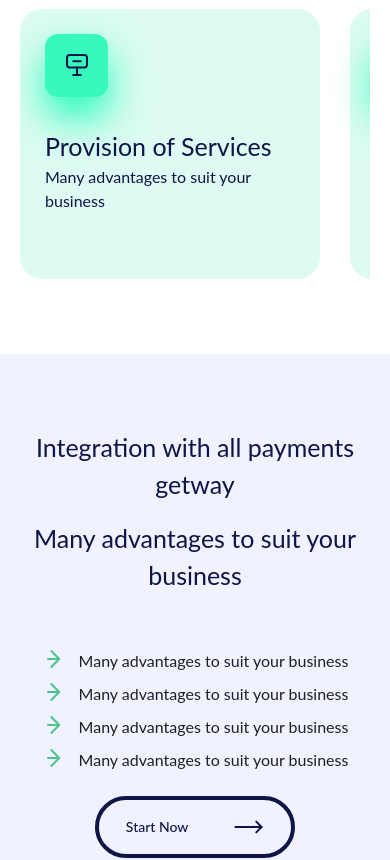
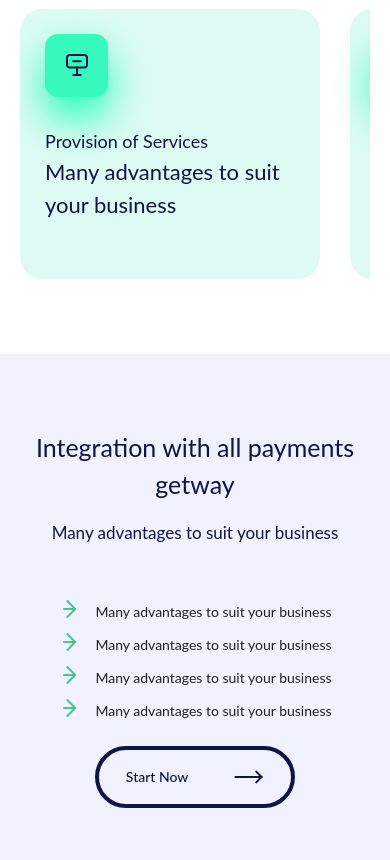
Before and after one commit to Hamaddogar/zaki-shop, a Next.js app: page /services in a window 390 px wide. Shown: the part 1200-2060 px from the top of the page. Built offline with nearby package versions, Linux system fonts and the light colour scheme.

Commit message:
CSS- fontSize

```diff
--- a/src/styles/Invoices.module.css
+++ b/src/styles/Invoices.module.css
@@ -64,7 +64,7 @@
 }
 
 .normal2 {
-  font-size: 18px;
+  font-size: 18px !important;
   font-style: normal;
   font-weight: 400;
   line-height: normal;
@@ -91,12 +91,12 @@
 
   .subtitlemain,
   .titleIntegration {
-    font-size: 27px;
+    font-size: 27px !important;
     line-height: 35px;
   }
 
   .normal2 {
-    font-size: 16px;
+    font-size: 16px !important;
   }
 }
 
@@ -126,7 +126,7 @@
   }
 
   .normal2 {
-    font-size: 15px;
+    font-size: 15px !important;
   }
 }
 
@@ -141,17 +141,17 @@
   }
 
   .normal {
-    font-size: 20px;
+    font-size: 20px !important;
   }
 
   .normal2 {
-    font-size: 15px;
+    font-size: 15px !important;
   }
 }
 
 @media only screen and (max-width: 800px) {
   .subtitle {
-    font-size: 35px;
+    font-size: 35px !important;
   }
 
 }
@@ -179,22 +179,22 @@
   }
 
   .subtitle {
-    font-size: 26px;
+    font-size: 26px !important;
     line-height: 29px;
   }
 
   .normal {
-    font-size: 17px;
+    font-size: 17px !important;
   }
 
   .normal2 {
-    font-size: 14px;
+    font-size: 14px !important;
   }
 }
 
 @media only screen and (max-width: 450px) {
   .titleIntegration {
-    font-size: 23px;
+    font-size: 23px !important;
     line-height: 32px;
   }
 
--- a/src/styles/Marketing.module.css
+++ b/src/styles/Marketing.module.css
@@ -63,7 +63,7 @@
 }
 
 .normal2 {
-  font-size: 18px;
+  font-size: 18px !important;
   font-style: normal;
   font-weight: 400;
   line-height: normal;
@@ -77,7 +77,7 @@
 /* Desktop */
 @media only screen and (max-width:1500px) {
   .planListText {
-    font-size: 15px;
+    font-size: 15px !important;
   }
 
   .planMain {
@@ -104,12 +104,12 @@
 
   .subtitlemain,
   .titleIntegration {
-    font-size: 27px;
+    font-size: 27px !important;
     line-height: 35px;
   }
 
   .normal2 {
-    font-size: 16px;
+    font-size: 16px !important;
   }
 }
 
@@ -141,7 +141,7 @@
   }
 
   .normal2 {
-    font-size: 15px;
+    font-size: 15px !important;
   }
 }
 
@@ -153,11 +153,11 @@
   }
 
   .normal {
-    font-size: 20px;
+    font-size: 20px !important;
   }
 
   .normal2 {
-    font-size: 15px;
+    font-size: 15px !important;
   }
 }
 
@@ -187,25 +187,25 @@
 @media only screen and (max-width: 600px) {
 
   .normal {
-    font-size: 18px;
+    font-size: 18px !important;
   }
 
   .cardTitle {
-    font-size: 20px;
+    font-size: 20px !important;
   }
 
   .normal {
-    font-size: 17px;
+    font-size: 17px !important;
   }
 
   .normal2 {
-    font-size: 14px;
+    font-size: 14px !important;
   }
 }
 
 @media only screen and (max-width: 450px) {
   .titleIntegration {
-    font-size: 23px;
+    font-size: 23px !important;
     line-height: 32px;
   }
 
--- a/src/styles/Mobileapp.module.css
+++ b/src/styles/Mobileapp.module.css
@@ -6,7 +6,7 @@
 }
 
 .title {
-  font-size: 53px;
+  font-size: 53px !important;
   font-style: normal;
   font-weight: 900;
   line-height: 59px;
@@ -21,7 +21,7 @@
 
 .subtitle {
   text-align: center;
-  font-size: 50px;
+  font-size: 50px !important;
   font-style: normal;
   font-weight: 800;
   line-height: 49px;
@@ -72,7 +72,7 @@
 }
 
 .cardTitle {
-  font-size: 28px;
+  font-size: 28px !important;
   font-style: normal;
   font-weight: 800;
   line-height: normal;
@@ -81,7 +81,7 @@
 }
 
 .cardMsg {
-  font-size: 23px;
+  font-size: 23px !important;
   font-style: normal;
   font-weight: 500;
   line-height: 23px;
@@ -155,7 +155,7 @@
 .planCardTitle {
   color: #000;
   font-family: Avenir;
-  font-size: 34px;
+  font-size: 34px !important;
   font-style: normal;
   font-weight: 900;
   line-height: normal;
@@ -164,7 +164,7 @@
 .planCardSubtitle {
   color: #000;
   font-family: Avenir;
-  font-size: 24px;
+  font-size: 24px !important;
   font-style: normal;
   font-weight: 500;
   line-height: normal;
@@ -173,7 +173,7 @@
 .planCardDel {
   color: #BEBEBE;
   font-family: Avenir;
-  font-size: 20px;
+  font-size: 20px !important;
   font-style: normal;
   font-weight: 500;
   line-height: normal;
@@ -182,7 +182,7 @@
 .planCardDelActive {
   color: #0F1546;
   font-family: Avenir;
-  font-size: 20px;
+  font-size: 20px !important;
   font-style: normal;
   font-weight: 500;
   line-height: normal;
@@ -207,7 +207,7 @@
   text-transform: capitalize;
   padding-left: 40px;
   padding-right: 40px;
-  font-size: 23px;
+  font-size: 23px !important;
   font-weight: 500;
   color: #75F7BB;
 }
@@ -224,13 +224,13 @@
   padding-left: 40px;
   padding-right: 40px;
   color: #0F1546;
-  font-size: 23px;
+  font-size: 23px !important;
   font-weight: 500;
 }
 
 .planListText {
   color: #858585;
-  font-size: 18px;
+  font-size: 18px !important;
   font-style: normal;
   font-weight: 500;
   line-height: normal;
@@ -242,7 +242,7 @@
 }
 
 .planSeeMore span {
-  font-size: 20px;
+  font-size: 20px !important;
   font-style: normal;
   font-weight: 500;
   line-height: normal;
@@ -263,7 +263,7 @@
 }
 
 .normal2 {
-  font-size: 18px;
+  font-size: 18px !important;
   font-style: normal;
   font-weight: 400;
   line-height: normal;
@@ -277,7 +277,7 @@
 /* Desktop */
 @media only screen and (max-width:1500px) {
   .planListText {
-    font-size: 15px;
+    font-size: 15px !important;
   }
 
   .planMain {
@@ -306,7 +306,7 @@
 @media only screen and (max-width:1200px) {
 
   .planListText {
-    font-size: 18px;
+    font-size: 18px !important;
   }
 }
 
@@ -314,7 +314,7 @@
 
   .subtitlemain,
   .titleIntegration {
-    font-size: 27px;
+    font-size: 27px !important;
     line-height: 35px;
   }
 
@@ -323,7 +323,7 @@
   }
 
   .normal2 {
-    font-size: 16px;
+    font-size: 16px !important;
   }
 }
 
@@ -356,7 +356,7 @@
   }
 
   .normal2 {
-    font-size: 15px;
+    font-size: 15px !important;
   }
 }
 
@@ -371,21 +371,21 @@
   }
 
   .cardTitle {
-    font-size: 27px;
+    font-size: 27px !important;
   }
 
   .normal {
-    font-size: 20px;
+    font-size: 20px !important;
   }
 
   .normal2 {
-    font-size: 15px;
+    font-size: 15px !important;
   }
 }
 
 @media only screen and (max-width: 800px) {
   .subtitle {
-    font-size: 35px;
+    font-size: 35px !important;
   }
 
   .cardTitle {
@@ -406,11 +406,11 @@
   }
 
   .cardTitle {
-    font-size: 23px;
+    font-size: 23px !important;
   }
 
   .cardMsg {
-    font-size: 22px;
+    font-size: 22px !important;
   }
 }
 
@@ -430,12 +430,12 @@
   }
 
   .subtitle {
-    font-size: 26px;
+    font-size: 26px !important;
     line-height: 29px;
   }
 
   .normal {
-    font-size: 18px;
+    font-size: 18px !important;
   }
 
 
@@ -451,23 +451,23 @@
   }
 
   .cardTitle {
-    font-size: 20px;
+    font-size: 20px !important;
   }
 
   .normal {
-    font-size: 17px;
+    font-size: 17px !important;
   }
 
   .normal2,
   .planListText {
-    font-size: 14px;
+    font-size: 14px !important;
   }
 }
 
 
 @media only screen and (max-width: 450px) {
   .titleIntegration {
-    font-size: 23px;
+    font-size: 23px !important;
     line-height: 32px;
   }
 
@@ -483,10 +483,10 @@
   }
 
   .cardTitle {
-    font-size: 22px;
+    font-size: 22px !important;
   }
 
   .cardTitle {
-    font-size: 18px;
+    font-size: 18px !important;
   }
 }
--- a/src/styles/Services.module.css
+++ b/src/styles/Services.module.css
@@ -5,7 +5,7 @@
 }
 
 .title {
-  font-size: 53px;
+  font-size: 53px !important;
   font-style: normal;
   font-weight: 900;
   line-height: 59px;
@@ -22,7 +22,7 @@
   font-style: normal;
   font-weight: 900;
   line-height: 29px;
-  font-size: 35px;
+  font-size: 35px !important;
 }
 
 .background2 {
@@ -34,7 +34,7 @@
 
 .subtitle {
   text-align: center;
-  font-size: 50px;
+  font-size: 50px !important;
   font-style: normal;
   font-weight: 800;
   line-height: 49px;
@@ -88,7 +88,7 @@
 }
 
 .cardTitle {
-  font-size: 27px;
+  font-size: 27px !important;
   font-style: normal;
   font-weight: 900;
   line-height: normal;
@@ -97,7 +97,7 @@
 }
 
 .cardMsg {
-  font-size: 20px;
+  font-size: 20px !important;
   font-style: normal;
   font-weight: 500;
   line-height: 23px;
@@ -174,7 +174,7 @@
 .planCardTitle {
   color: #000;
   font-family: Avenir;
-  font-size: 34px;
+  font-size: 34px !important;
   font-style: normal;
   font-weight: 900;
   line-height: normal;
@@ -183,7 +183,7 @@
 .planCardSubtitle {
   color: #000;
   font-family: Avenir;
-  font-size: 24px;
+  font-size: 24px !important;
   font-style: normal;
   font-weight: 500;
   line-height: normal;
@@ -192,7 +192,7 @@
 .planCardDel {
   color: #BEBEBE;
   font-family: Avenir;
-  font-size: 20px;
+  font-size: 20px !important;
   font-style: normal;
   font-weight: 500;
   line-height: normal;
@@ -201,7 +201,7 @@
 .planCardDelActive {
   color: #0F1546;
   font-family: Avenir;
-  font-size: 20px;
+  font-size: 20px !important;
   font-style: normal;
   font-weight: 500;
   line-height: normal;
@@ -226,7 +226,7 @@
   text-transform: capitalize;
   padding-left: 40px;
   padding-right: 40px;
-  font-size: 23px;
+  font-size: 23px !important;
   font-weight: 500;
   color: #75F7BB;
 }
@@ -243,13 +243,13 @@
   padding-left: 40px;
   padding-right: 40px;
   color: #0F1546;
-  font-size: 23px;
+  font-size: 23px !important;
   font-weight: 500;
 }
 
 .planListText {
   color: #858585;
-  font-size: 18px;
+  font-size: 18px !important;
   font-style: normal;
   font-weight: 500;
   line-height: normal;
@@ -261,7 +261,7 @@
 }
 
 .planSeeMore span {
-  font-size: 20px;
+  font-size: 20px !important;
   font-style: normal;
   font-weight: 500;
   line-height: normal;
@@ -282,7 +282,7 @@
 }
 
 .normal2 {
-  font-size: 18px;
+  font-size: 18px !important;
   font-style: normal;
   font-weight: 400;
   line-height: normal;
@@ -296,7 +296,7 @@
 /* Desktop */
 @media only screen and (max-width:1500px) {
   .planListText {
-    font-size: 15px;
+    font-size: 15px !important;
   }
 
   .planMain {
@@ -330,7 +330,7 @@
 @media only screen and (max-width:1200px) {
 
   .planListText {
-    font-size: 18px;
+    font-size: 18px !important;
   }
 }
 
@@ -338,12 +338,12 @@
 
   .subtitlemain,
   .titleIntegration {
-    font-size: 27px;
+    font-size: 27px !important;
     line-height: 35px;
   }
 
   .titleIntegration2 {
-    font-size: 23px;
+    font-size: 23px !important;
     line-height: 35px;
   }
 
@@ -352,7 +352,7 @@
   }
 
   .normal2 {
-    font-size: 16px;
+    font-size: 16px !important;
   }
 }
 
@@ -371,7 +371,7 @@
   }
 
   .titleIntegration2 {
-    font-size: 20px;
+    font-size: 20px !important;
     line-height: 35px;
   }
 
@@ -386,7 +386,7 @@
   }
 
   .normal2 {
-    font-size: 15px;
+    font-size: 15px !important;
   }
 
   .card {
@@ -405,15 +405,15 @@
   }
 
   .cardTitle {
-    font-size: 27px;
+    font-size: 27px !important;
   }
 
   .normal {
-    font-size: 20px;
+    font-size: 20px !important;
   }
 
   .normal2 {
-    font-size: 15px;
+    font-size: 15px !important;
   }
 
   .titleIntegration {
@@ -424,7 +424,7 @@
   }
 
   .titleIntegration2 {
-    font-size: 27px;
+    font-size: 27px !important;
     line-height: 35px;
   }
 
@@ -443,7 +443,7 @@
 
 @media only screen and (max-width: 800px) {
   .subtitle {
-    font-size: 35px;
+    font-size: 35px !important;
   }
 
   .cardTitle {
@@ -451,7 +451,7 @@
   }
 
   .cardMsg {
-    font-size: 22px;
+    font-size: 22px !important;
   }
 
   .card,
@@ -480,11 +480,11 @@
   }
 
   .cardTitle {
-    font-size: 23px;
+    font-size: 23px !important;
   }
 
   .cardMsg {
-    font-size: 22px;
+    font-size: 22px !important;
   }
 }
 
@@ -504,12 +504,12 @@
   }
 
   .subtitle {
-    font-size: 26px;
+    font-size: 26px !important;
     line-height: 29px;
   }
 
   .normal {
-    font-size: 18px;
+    font-size: 18px !important;
   }
 
   .card {
@@ -524,16 +524,16 @@
   }
 
   .cardTitle {
-    font-size: 20px;
+    font-size: 20px !important;
   }
 
   .normal {
-    font-size: 17px;
+    font-size: 17px !important;
   }
 
   .normal2,
   .planListText {
-    font-size: 14px;
+    font-size: 14px !important;
   }
 
   .planCard,
@@ -550,7 +550,7 @@
   .planCardDel,
   .planCardDelActive,
   .planCardSubtitle {
-    font-size: 18px;
+    font-size: 18px !important;
   }
 
   .planCardPic {
@@ -568,7 +568,7 @@
     border: 2px solid #0F1546;
     padding-left: 32px;
     padding-right: 32px;
-    font-size: 19px;
+    font-size: 19px !important;
   }
 
 
@@ -599,10 +599,10 @@
   }
 
   .cardTitle {
-    font-size: 22px;
+    font-size: 22px !important;
   }
 
   .cardTitle {
-    font-size: 18px;
+    font-size: 18px !important;
   }
 }
--- a/src/styles/globals.css
+++ b/src/styles/globals.css
@@ -35,7 +35,7 @@ body::-webkit-scrollbar-thumb:hover {
 
 #switch>span {
   color: #161D4B;
-  font-size: 22px;
+  font-size: 22px !important;
   font-style: normal;
   font-weight: 800;
   line-height: 59px;
@@ -85,12 +85,12 @@ box-shadow: 0px 3px 12px 0px rgba(27, 252, 182, 0.43) inset;
 }
 
 #switch label .notification {
-  font-size: 20px;
+  font-size: 20px !important;
   width: 100%;
 }
 
 #switch label .notification .selected:before {
   content: 'No';
-  font-size: 20px;
+  font-size: 20px !important;
   border-bottom: 2px solid;
 }
```
Also changed, not shown: src/styles/Header.module.css (+7 -7 lines).
